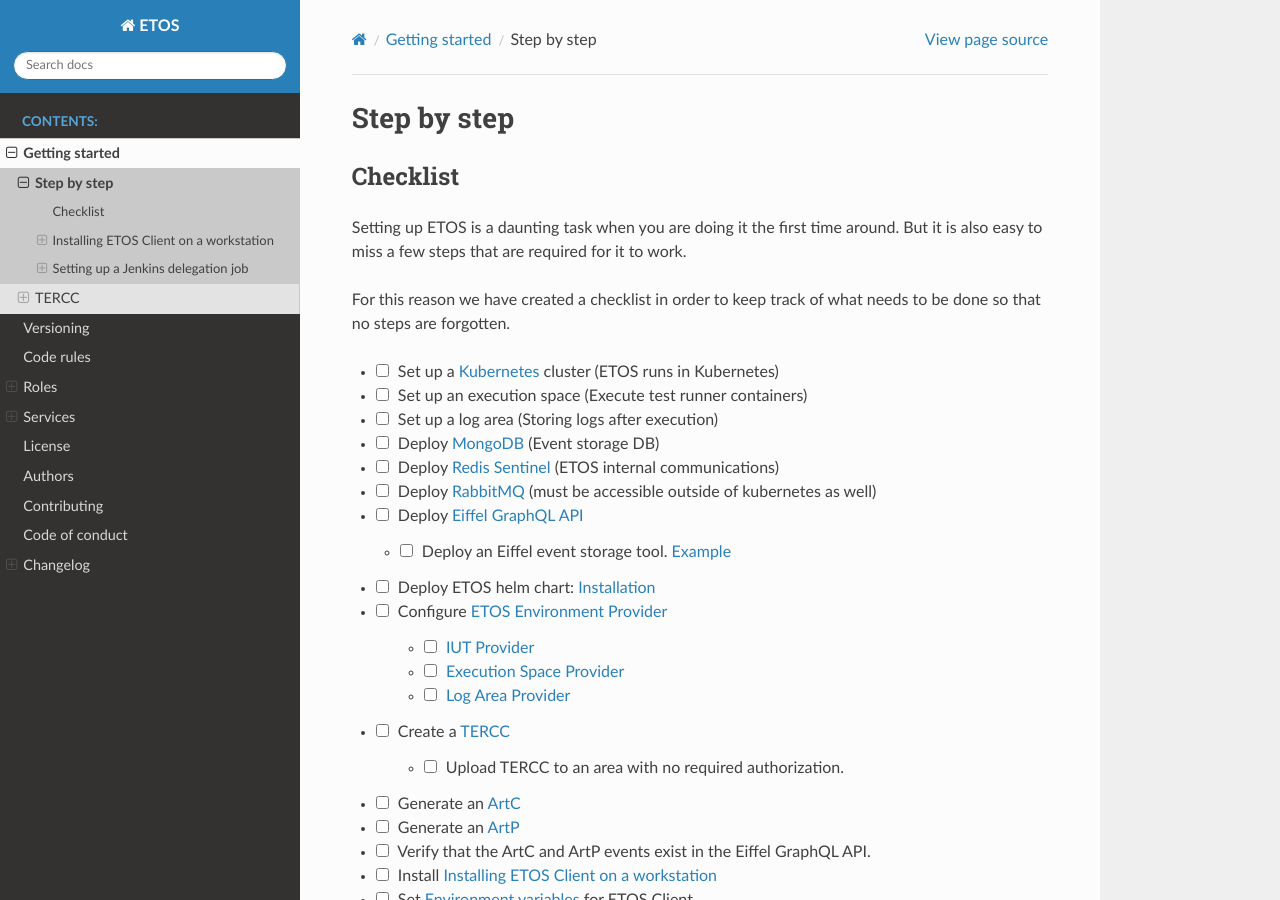
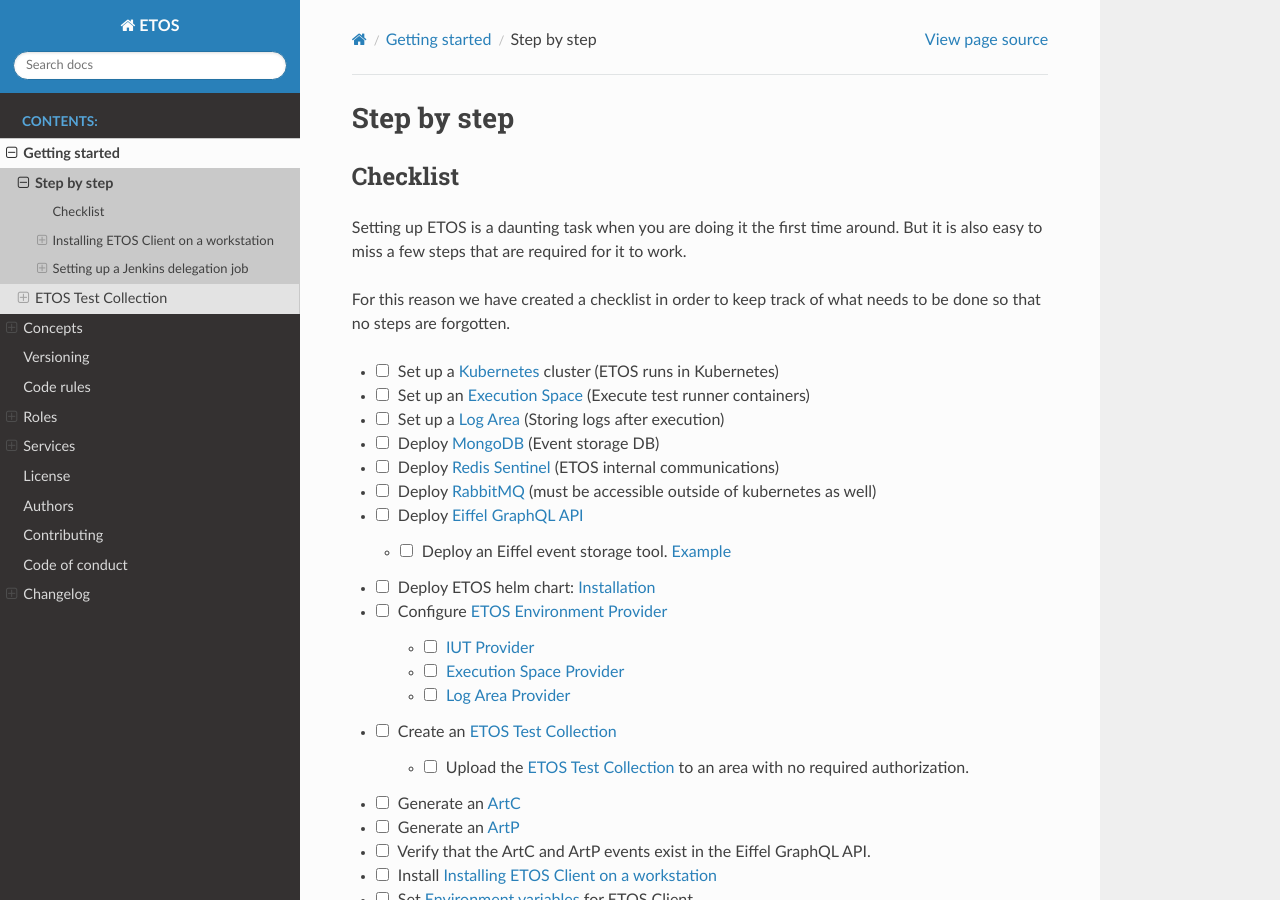
Before and after one commit to eiffel-community/etos, a Sphinx documentation site: the page built from source/getting_started/step-by-step.rst, in a window 1280 px wide and 900 px high. Built offline with Sphinx 7.4.7 and the Read the Docs theme 2.0.0, drawn with Linux system fonts in a browser that asks for light colours.

Commit message:
Review fixes
Added a concepts part where we explain ETOS concepts and words.
Fixed a few links.
Changed name of TERCC.

```diff
--- a/source/getting_started/step-by-step.rst
+++ b/source/getting_started/step-by-step.rst
@@ -20,8 +20,8 @@
 For this reason we have created a checklist in order to keep track of what needs to be done so that no steps are forgotten.
 
 * |checkbox| Set up a `Kubernetes <https://kubernetes.io/>`_ cluster (ETOS runs in Kubernetes)
-* |checkbox| Set up an execution space (Execute test runner containers)
-* |checkbox| Set up a log area (Storing logs after execution)
+* |checkbox| Set up an :ref:`execution_space` (Execute test runner containers)
+* |checkbox| Set up a :ref:`log_area` (Storing logs after execution)
 * |checkbox| Deploy `MongoDB <https://www.mongodb.com/>`_ (Event storage DB)
 * |checkbox| Deploy `Redis Sentinel <https://redis.io/topics/sentinel>`_ (ETOS internal communications)
 * |checkbox| Deploy `RabbitMQ <https://www.rabbitmq.com/>`_ (must be accessible outside of kubernetes as well)
@@ -38,9 +38,9 @@
 
    * |checkbox| :ref:`services/etos_environment_provider:Log Area Provider`
 
-* |checkbox| Create a :ref:`tercc`
+* |checkbox| Create an :ref:`tercc`
 
-   * |checkbox| Upload TERCC to an area with no required authorization.
+   * |checkbox| Upload the :ref:`tercc` to an area with no required authorization.
 
 * |checkbox| Generate an `ArtC <https://github.com/eiffel-community/eiffel/blob/master/eiffel-vocabulary/EiffelArtifactCreatedEvent.md>`_
 * |checkbox| Generate an `ArtP <https://github.com/eiffel-community/eiffel/blob/master/eiffel-vocabulary/EiffelArtifactPublishedEvent.md>`_
--- a/source/getting_started/tercc.rst
+++ b/source/getting_started/tercc.rst
@@ -1,8 +1,8 @@
 .. _tercc:
 
-=====
-TERCC
-=====
+====================
+ETOS Test Collection
+====================
 
 This page describes the ETOS test collection.
 
--- a/source/index.rst
+++ b/source/index.rst
@@ -11,6 +11,7 @@
    :caption: Contents:
 
    getting_started/index
+   concepts/index
    Versioning <versioning>
    Code rules <coderules>
    Roles <roles/index>
```
Also changed, not shown: source/concepts/execution_space.rst (added, +15 -0 lines), source/concepts/index.rst (added, +13 -0 lines), source/concepts/iut.rst (added, +11 -0 lines), source/concepts/log_area.rst (added, +13 -0 lines), source/services/etos_environment_provider.rst (+8 -8 lines).
